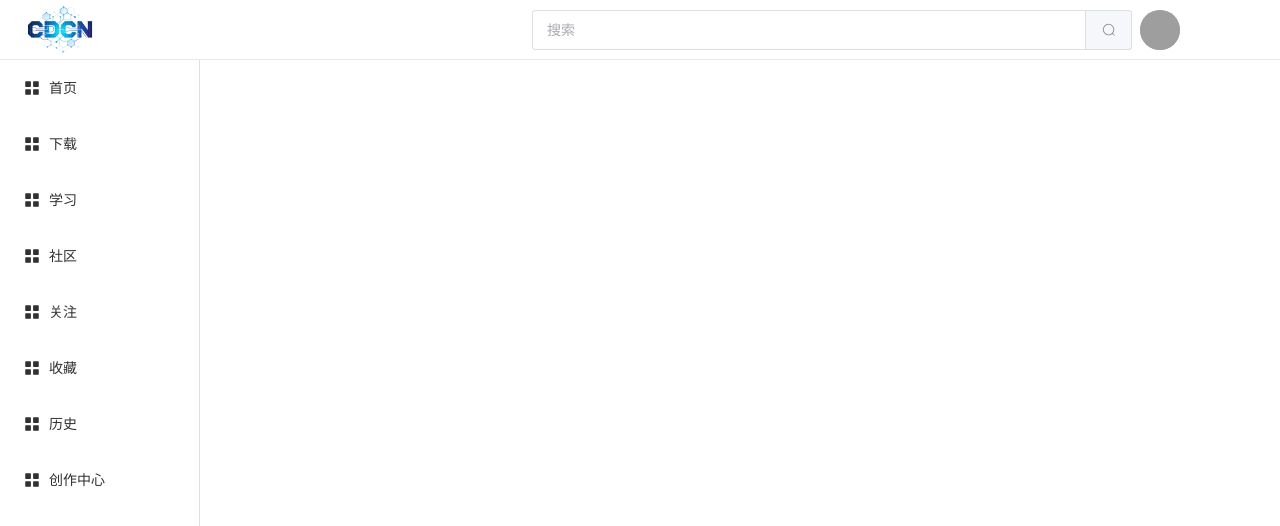
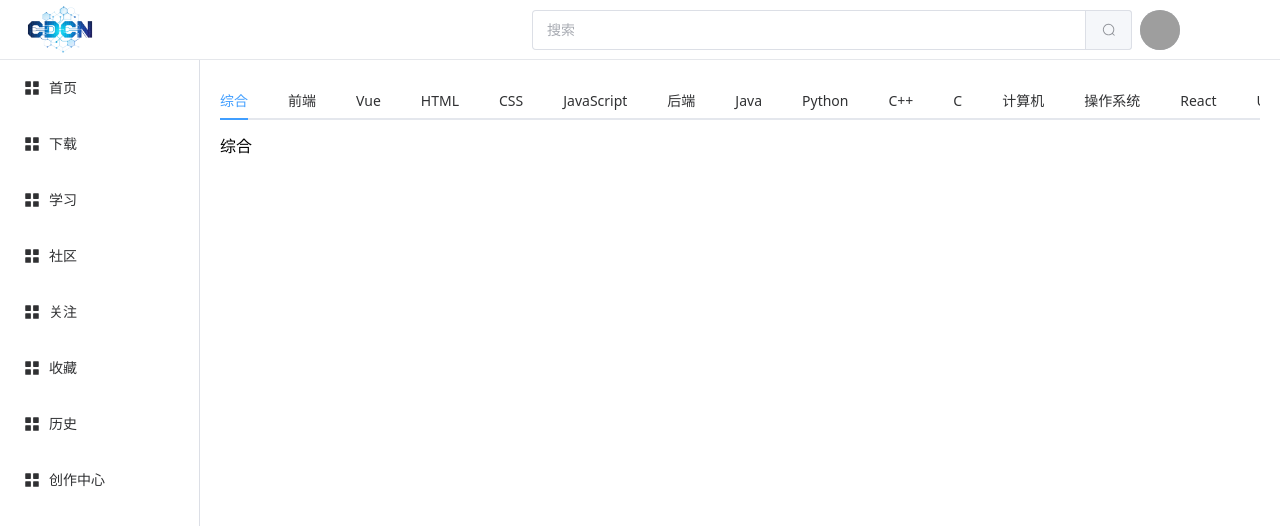
Before and after one commit to yinyuejunyuange/MyBlog_front, a Vue app: page /home in a window 1280 px wide. Shown: the top 526 px of the page. Built offline with nearby package versions, Linux system fonts and the light colour scheme; grey boxes are pictures that could not be loaded.

Commit message:
feat: 添加分类标签页以增强首页功能

```diff
--- a/src/view/home/index.vue
+++ b/src/view/home/index.vue
@@ -1,11 +1,49 @@
 <template>
-  <div>
-
+  <div class="flex gap-2 w-full overflow-hidden">
+    <el-tabs v-model="currentCategory">
+      <el-tab-pane
+        v-for="item in categoryList"
+        :key="item.name"
+        :label="item.label"
+        :name="item.index"
+      >
+        {{ item.label }}
+      </el-tab-pane>
+    </el-tabs>
   </div>
 </template>
 
 <script setup>
-  import { onMounted } from "vue";
+import { ref } from "vue";
+const currentCategory = ref("0");
+const categoryList = [
+  { index: "0", label: "综合" },
+  { index: "BEFORE_END", label: "前端" },
+  { index: "VUE", label: "Vue" },
+  { index: "HTML", label: "HTML" },
+  { index: "CSS", label: "CSS" },
+  { index: "JAVASCRIPT", label: "JavaScript" },
+  { index: "AFTER_END", label: "后端" },
+  { index: "JAVA", label: "Java" },
+  { index: "PYTHON", label: "Python" },
+  { index: "C11", label: "C++" },
+  { index: "C", label: "C" },
+  { index: "COMPUTER", label: "计算机" },
+  { index: "OS", label: "操作系统" },
+  { index: "REACT", label: "React" },
+  { index: "UMI", label: "Umi" },
+  { index: "microservices", label: "微服务" },
+  { index: "distributed", label: "分布式" },
+  { index: "AI", label: "人工智能" },
+  { index: "DATABASE", label: "数据库" },
+  { index: "MYSQL", label: "MySQL" },
+  { index: "REDIS", label: "Redis" },
+  { index: "NETWORK", label: "计算机网络" },
+  { index: "GIT", label: "Git" },
+  { index: "TS", label: "TypeScript" },
+  { index: "GO", label: "Go" },
+  { index: "RUST", label: "Rust" },
+];
 </script>
 
 <style scoped></style>
```
